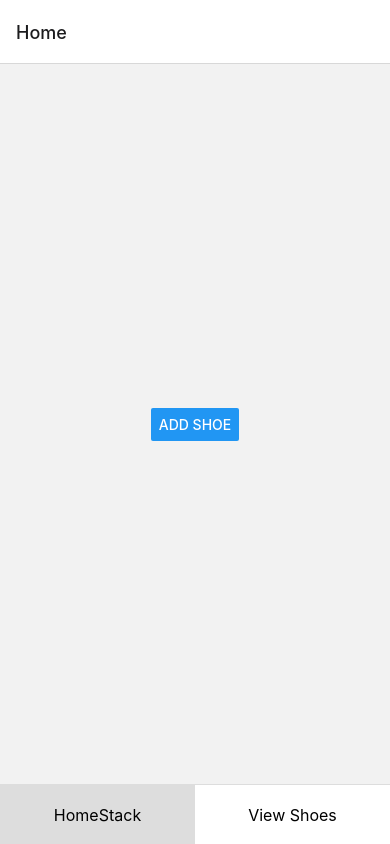
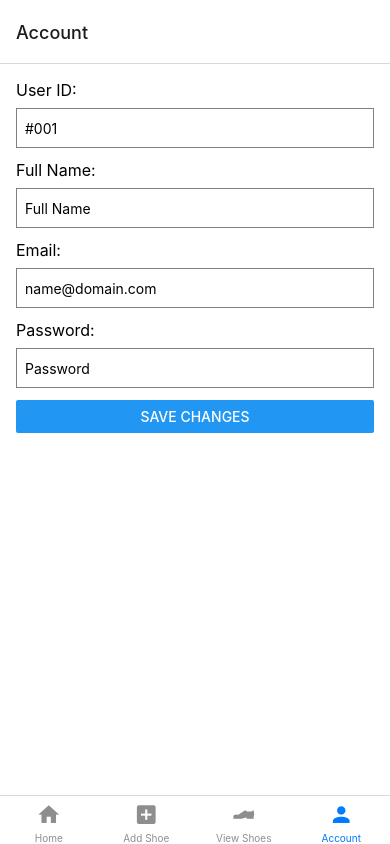
Before and after one commit to ArsenoIO/Inventory-Management-App, a React Native app: screen /Account in a window 390 px wide. Built offline with nearby package versions, Linux system fonts and the light colour scheme.

Commit message:
From home

```diff
--- a/App.js
+++ b/App.js
@@ -5,27 +5,54 @@ import { createBottomTabNavigator } from '@react-navigation/bottom-tabs';
 import HomeScreen from './screens/HomeScreen';
 import AddShoeScreen from './screens/AddShoeScreen';
 import ViewShoesScreen from './screens/ViewShoesScreen';
-import BottomNav from './components/BottomNav';
-//Өөрчлөлт оруулав
+import AccountScreen from './screens/AccountScreen'; // Import the new AccountScreen
+import Icon from 'react-native-vector-icons/MaterialCommunityIcons'; // Ensure this import
+
 const Stack = createStackNavigator();
 const Tab = createBottomTabNavigator();
 
-function HomeStack() {
+function MainTabs() {
   return (
-    <Stack.Navigator initialRouteName="Home">
-      <Stack.Screen name="Home" component={HomeScreen} options={{ title: 'Home' }} />
-      <Stack.Screen name="AddShoe" component={AddShoeScreen} options={{ title: 'Add Shoe' }} />
-    </Stack.Navigator>
+    <Tab.Navigator>
+       <Tab.Screen
+        name="Home"
+        component={HomeScreen}
+        options={{
+          tabBarIcon: ({ color, size }) => <Icon name="home" color={color} size={size} />,
+        }}
+      />
+      <Tab.Screen
+        name="Add Shoe"
+        component={AddShoeScreen}
+        options={{
+          tabBarIcon: ({ color, size }) => <Icon name="plus-box" color={color} size={size} />,
+        }}
+      />
+      <Tab.Screen
+        name="View Shoes"
+        component={ViewShoesScreen}
+        options={{
+          tabBarIcon: ({ color, size }) => <Icon name="shoe-formal" color={color} size={size} />,
+        }}
+      />
+      <Tab.Screen
+        name="Account"
+        component={AccountScreen}
+        options={{
+          tabBarIcon: ({ color, size }) => <Icon name="account" color={color} size={size} />,
+        }}
+      />
+    </Tab.Navigator>
   );
 }
 
 export default function App() {
   return (
     <NavigationContainer>
-      <Tab.Navigator tabBar={props => <BottomNav {...props} />}>
-        <Tab.Screen name="HomeStack" component={HomeStack} options={{ headerShown: false }} />
-        <Tab.Screen name="ViewShoes" component={ViewShoesScreen} options={{ title: 'View Shoes' }} />
-      </Tab.Navigator>
+      <Stack.Navigator>
+        <Stack.Screen name="Main" component={MainTabs} options={{ headerShown: false }} />
+        <Stack.Screen name="Add Shoe" component={AddShoeScreen} />
+      </Stack.Navigator>
     </NavigationContainer>
   );
 }
--- /dev/null
+++ b/screens/AccountScreen.js
@@ -0,0 +1,42 @@
+// screens/AccountScreen.js
+import React from 'react';
+import { View, Text, TextInput, Button, StyleSheet } from 'react-native';
+
+export default function AccountScreen() {
+  return (
+    <View style={styles.container}>
+      <Text style={styles.label}>User ID:</Text>
+      <TextInput style={styles.input} placeholder="#001" editable={false} />
+
+      <Text style={styles.label}>Full Name:</Text>
+      <TextInput style={styles.input} placeholder="Full Name" />
+
+      <Text style={styles.label}>Email:</Text>
+      <TextInput style={styles.input} placeholder="name@domain.com" keyboardType="email-address" />
+
+      <Text style={styles.label}>Password:</Text>
+      <TextInput style={styles.input} placeholder="Password" secureTextEntry={true} />
+
+      <Button title="Save Changes" onPress={() => alert('Changes Saved')} />
+    </View>
+  );
+}
+
+const styles = StyleSheet.create({
+  container: {
+    flex: 1,
+    padding: 16,
+    backgroundColor: '#fff',
+  },
+  label: {
+    fontSize: 16,
+    marginBottom: 8,
+  },
+  input: {
+    height: 40,
+    borderColor: 'gray',
+    borderWidth: 1,
+    marginBottom: 12,
+    paddingLeft: 8,
+  },
+});
```
